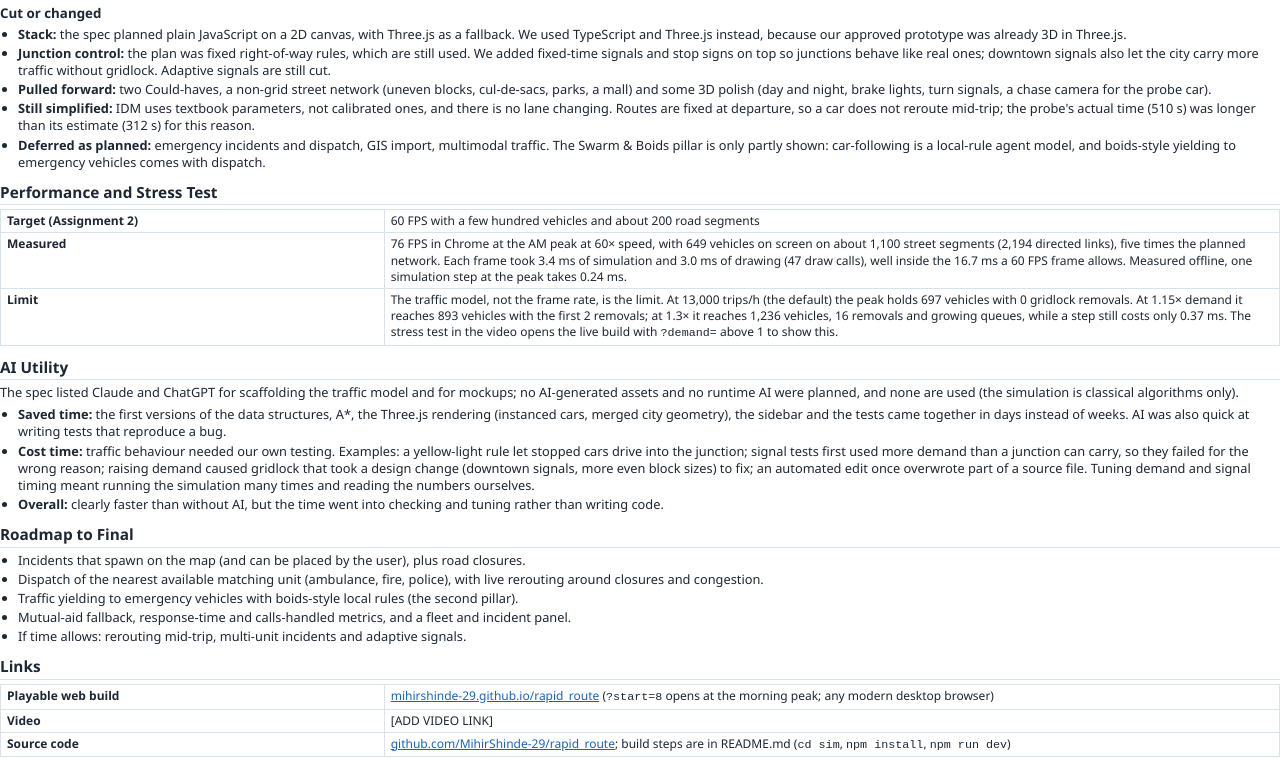
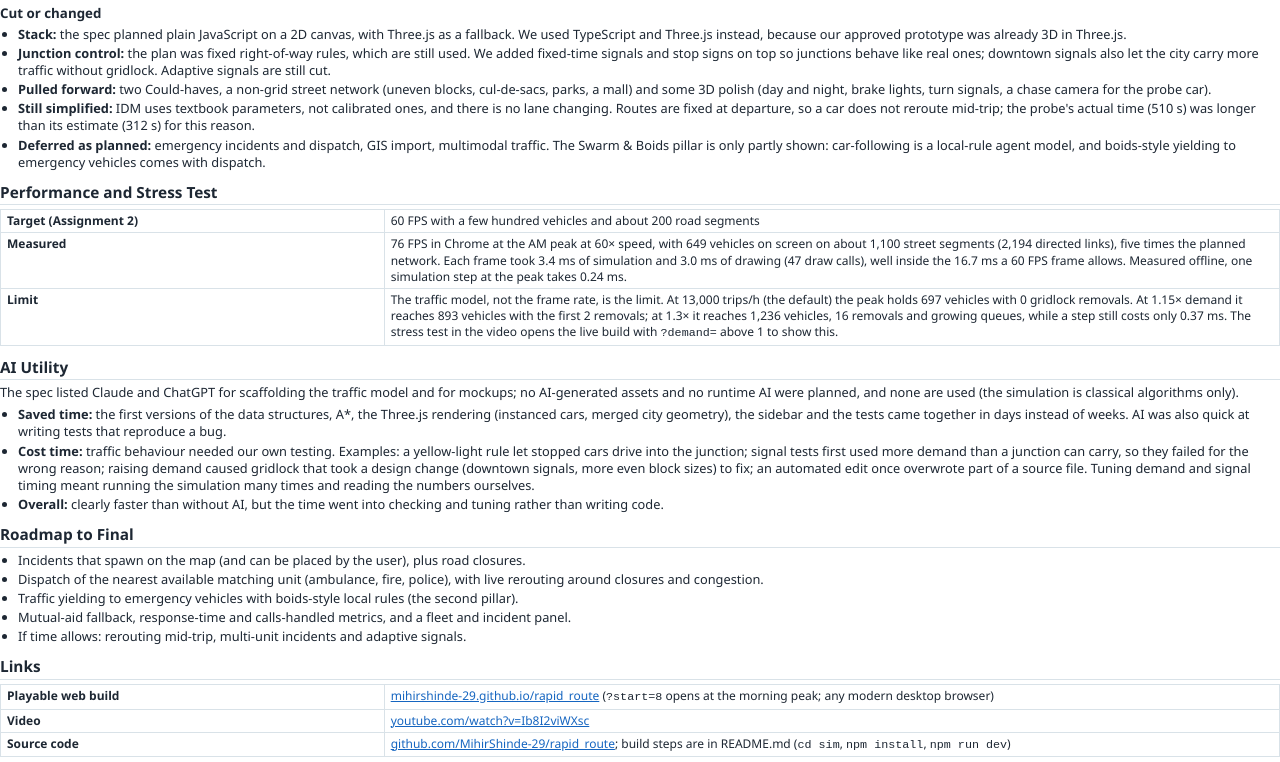
Before and after one commit to MihirShinde-29/rapid_route, a plain HTML site: page docs/assignment3_report.html in a window 1280 px wide. Shown: the part 346-1108 px from the top of the page. Drawn offline with Linux system fonts and the light colour scheme.

Commit message:
Add the demo video link

```diff
--- a/docs/assignment3_report.html
+++ b/docs/assignment3_report.html
@@ -72,7 +72,7 @@
 <h2>Links</h2>
 <table>
   <tr><td>Playable web build</td><td><a href="https://mihirshinde-29.github.io/rapid_route/?start=8">mihirshinde-29.github.io/rapid_route</a> (<code>?start=8</code> opens at the morning peak; any modern desktop browser)</td></tr>
-  <tr><td>Video</td><td>[ADD VIDEO LINK]</td></tr>
+  <tr><td>Video</td><td><a href="https://www.youtube.com/watch?v=Ib8I2viWXsc">youtube.com/watch?v=Ib8I2viWXsc</a></td></tr>
   <tr><td>Source code</td><td><a href="https://github.com/MihirShinde-29/rapid_route">github.com/MihirShinde-29/rapid_route</a>; build steps are in README.md (<code>cd sim</code>, <code>npm install</code>, <code>npm run dev</code>)</td></tr>
 </table>
 </body>
```
Also changed, not shown: README.md, 1 other file.
